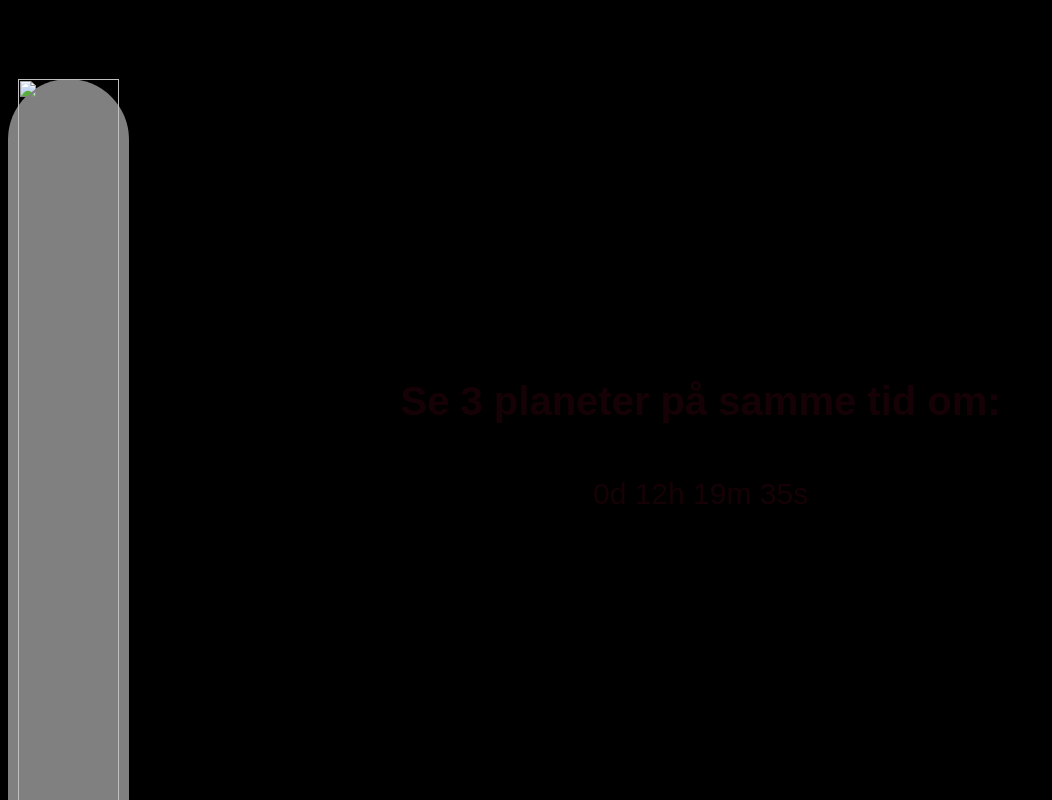
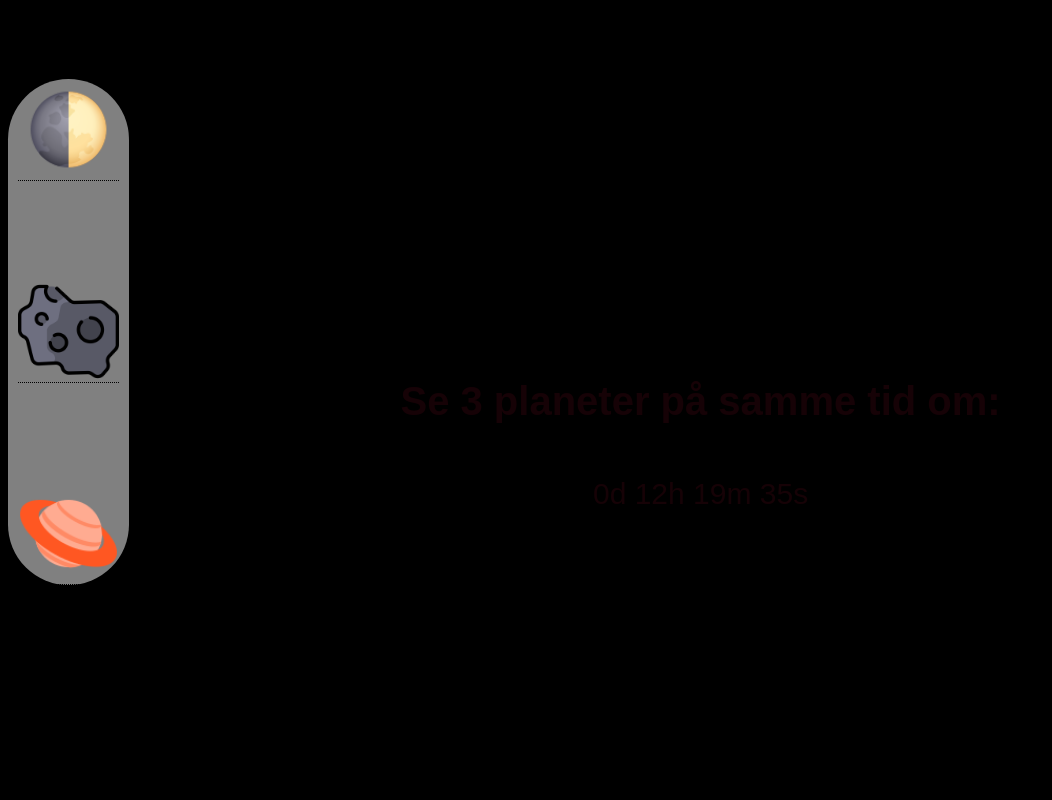
Before and after one commit to Nicekode4/LookUp, a plain HTML site: page index.html in a window 1280 px wide. Shown: the top 800 px of the page, without its empty margins (0-1052 px from the left). Drawn offline with Linux system fonts and the light colour scheme.

Commit message:
Update index.html

```diff
--- a/index.html
+++ b/index.html
@@ -1,8 +1,8 @@
 <html>
 
 <head>
-    <script src="js/script.js"></script>
-    <LINK rel="stylesheet" href="css/styles.css">
+    <script src="./js/script.js"></script>
+    <LINK rel="stylesheet" href="./css/styles.css">
     </LINK>
 </head>
 
@@ -11,17 +11,17 @@
 <header id="start">
 
   <div class="tooltip">
-    <a href="#hi"><img style="width: 100%;" src="/JustLookUp/assests/icons8-first-quarter-moon-96.png" alt=""></a>
+    <a href="#hi"><img style="width: 100%;" src="./assests/icons8-first-quarter-moon-96.png" alt=""></a>
     <span class="tooltiptext"><h4>Næste måneformørkelse:</h4>
       <p id="demo"></p></span>
   </div>
   <div class="tooltip">
-    <a href="#hi"><img style="width: 100%;" src="/JustLookUp/assests/meteorite.png" alt=""></a>
+    <a href="#hi"><img style="width: 100%;" src="./assests/meteorite.png" alt=""></a>
     <span class="tooltiptext"><h4>Asteroid 2022 AE1 flyver forbi om:</h4>
       <p id="astro2"></p></span>
   </div>
 <div style="margin-bottom: 0px;" class="tooltip">
-  <a href="#hi"><img style="width: 100%;" src="/JustLookUp/assests/icons8-planet-96.png" alt=""></a>
+  <a href="#hi"><img style="width: 100%;" src="./assests/icons8-planet-96.png" alt=""></a>
   <span class="tooltiptext"><h4>Se 3 planeter på samme tid om:</h4>
     <p id="astro3"></p></span>
 </div>
```
